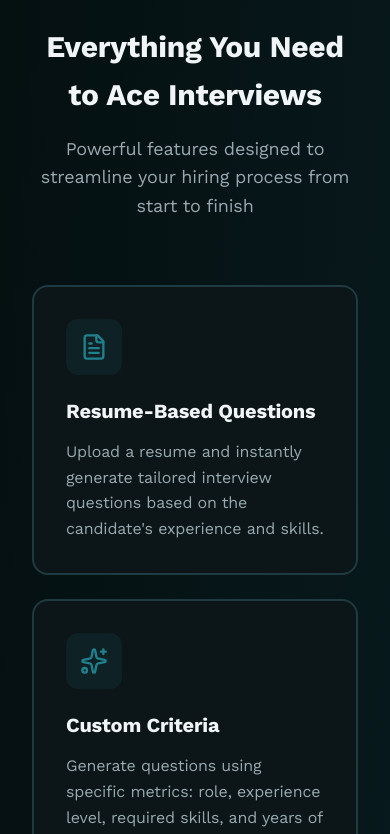
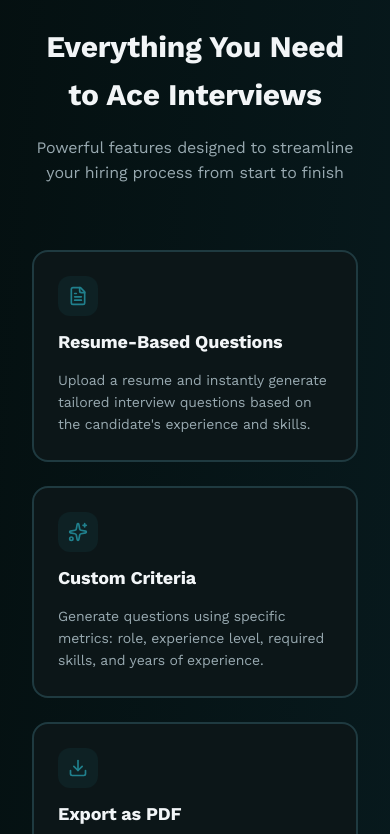
Before and after one commit to haris-75/ai-interview-questionary-gen, a React (Vite) app: page / in a window 390 px wide. Shown: the part 1280-2114 px from the top of the page. Built offline with nearby package versions, Linux system fonts and the light colour scheme; no server answers.

Commit message:
Made Other Section Responsive

```diff
--- a/src/pages/Home.jsx
+++ b/src/pages/Home.jsx
@@ -86,10 +86,10 @@ const FeaturesSection = () => {
   return (
     <section className="relative z-10 max-w-6xl mx-auto xs:px-6 px-4 lg:py-20 xs:py-16 py-12">
       <header className="text-center mb-16">
-        <h3 className="text-3xl md:text-4xl font-bold text-fg mb-4">
+        <h3 className="text-3xl md:text-4xl sm:text-3xl text-2xl font-bold text-fg mb-4">
           Everything You Need to Ace Interviews
         </h3>
-        <p className="text-lg text-muted max-w-2xl mx-auto">
+        <p className="sm:text-lg text-base text-muted max-w-2xl mx-auto">
           Powerful features designed to streamline your hiring process from
           start to finish
         </p>
@@ -101,7 +101,7 @@ const FeaturesSection = () => {
             key={feature.title}
             onMouseEnter={() => setHoveredFeature(index)}
             onMouseLeave={() => setHoveredFeature(null)}
-            className="group relative p-8 rounded-2xl bg-surface border-2 border-border hover:border-accent transition-all duration-300 hover:shadow-xl cursor-pointer"
+            className="group relative sm:p-8 p-6 rounded-2xl bg-surface border-2 border-border hover:border-accent transition-all duration-300 hover:shadow-xl cursor-pointer"
             style={{
               animation: `slideUp 0.6s ease-out`,
               animationDelay: `${index * 0.1}s`,
@@ -116,22 +116,22 @@ const FeaturesSection = () => {
 
             <div className="relative">
               <div
-                className={`w-14 h-14 rounded-xl bg-accent/10 flex items-center justify-center mb-5 transition-all duration-300 ${
+                className={`sm:w-14 sm:h-14 w-10 h-10 rounded-xl bg-accent/10 flex items-center justify-center sm:mb-5 mb-3 transition-all duration-300 ${
                   hoveredFeature === index ? "scale-110 bg-accent" : ""
                 }`}
               >
                 <feature.icon
-                  className={`w-7 h-7 transition-colors duration-300 ${
+                  className={`sm:w-7 sm:h-7 w-5 h-5  transition-colors duration-300 ${
                     hoveredFeature === index ? "text-onaccent" : "text-accent"
                   }`}
                 />
               </div>
 
-              <h4 className="text-xl font-bold text-fg mb-3">
+              <h4 className="sm:text-xl text-lg font-bold text-fg mb-3">
                 {feature.title}
               </h4>
 
-              <p className="text-muted leading-relaxed">
+              <p className="text-sm sm:text-base text-muted leading-relaxed">
                 {feature.description}
               </p>
             </div>
@@ -204,18 +204,18 @@ const HowItWorksSection = () => (
 
 const CtaSection = () => (
   <section className="relative z-10 max-w-4xl mx-auto xs:px-6 px-4 lg:py-20 xs:py-16 py-12">
-    <div className="relative overflow-hidden rounded-3xl bg-accent p-12 text-center shadow-2xl">
+    <div className="relative overflow-hidden rounded-3xl bg-accent lg:p-12 xs:p-10 p-8 text-center shadow-2xl">
       <div className="absolute inset-0 bg-gradient-to-br from-accent to-accent/80" />
 
       <div className="relative z-10">
-        <h3 className="text-3xl md:text-4xl font-bold text-onaccent mb-4">
+        <h3 className="text-2xl xs:text-3xl md:text-4xl font-bold text-onaccent mb-4">
           Ready to Transform Your Interview Process?
         </h3>
-        <p className="text-lg text-onaccent/90 mb-8 max-w-2xl mx-auto">
+        <p className="text-sm xs:text-base md:text-lg text-onaccent/90 xs:mb-8 mb-5 max-w-2xl mx-auto">
           Join hundreds of hiring managers who are saving time and making better
           hiring decisions with Interro-AI
         </p>
-        <button className="px-10 py-4 rounded-xl bg-main text-fg font-bold text-lg hover:shadow-2xl transition-all duration-300 hover:scale-105 inline-flex items-center gap-2">
+        <button className="px-10 py-4 rounded-xl bg-main text-fg font-bold text-sm xs:text-base md:text-lg hover:shadow-2xl transition-all duration-300 hover:scale-105 inline-flex items-center gap-2">
           Get Started Free
           <ChevronRight className="w-5 h-5" />
         </button>
```
